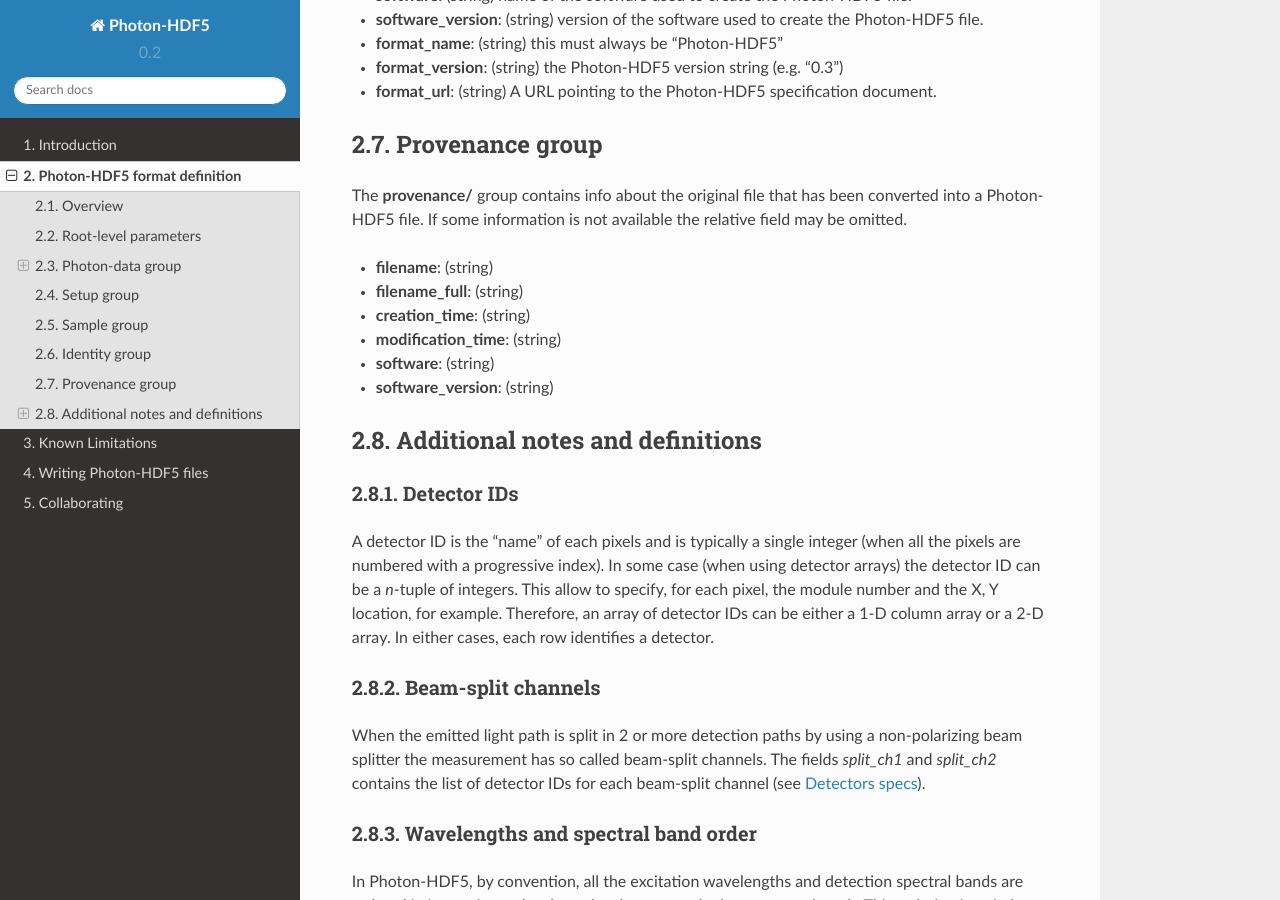
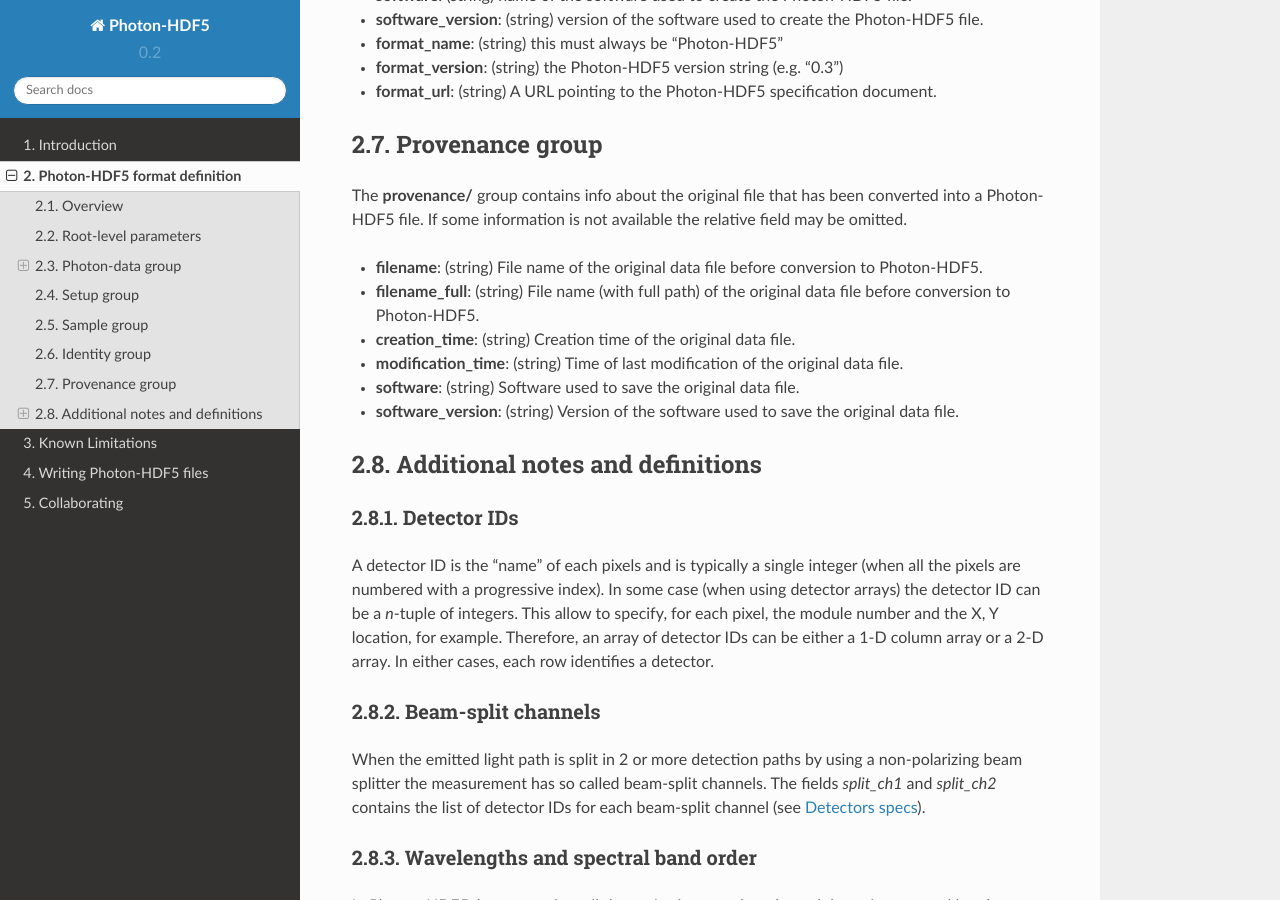
Before and after one commit to Photon-HDF5/photon-hdf5, a Sphinx documentation site: the page built from docs/phdata.rst, in a window 1280 px wide and 900 px high, scrolled down 8244 px. Built offline with Sphinx 7.4.7 and the Read the Docs theme 2.0.0, drawn with Linux system fonts in a browser that asks for light colours.

Commit message:
Add descriptions in provenance

```diff
--- a/docs/phdata.rst
+++ b/docs/phdata.rst
@@ -397,12 +397,12 @@ The **provenance/** group contains info about the original file that has
 been converted into a Photon-HDF5 file.
 If some information is not available the relative field may be omitted.
 
-- **filename**: (string)
-- **filename_full**: (string)
-- **creation_time**: (string)
-- **modification_time**: (string)
-- **software**: (string)
-- **software_version**: (string)
+- **filename**: (string) File name of the original data file before conversion to Photon-HDF5.
+- **filename_full**: (string) File name (with full path) of the original data file before conversion to Photon-HDF5.
+- **creation_time**: (string) Creation time of the original data file.
+- **modification_time**: (string) Time of last modification of the original data file.
+- **software**: (string) Software used to save the original data file.
+- **software_version**: (string) Version of the software used to save the original data file.
 
 
 .. _glossary:
```
